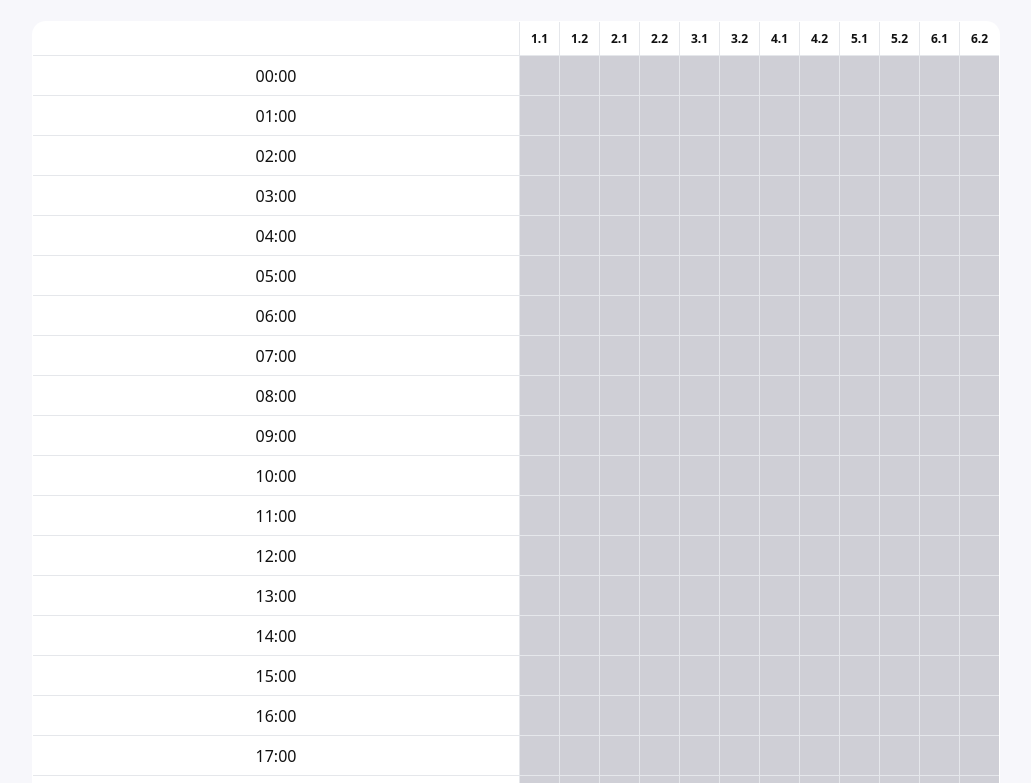
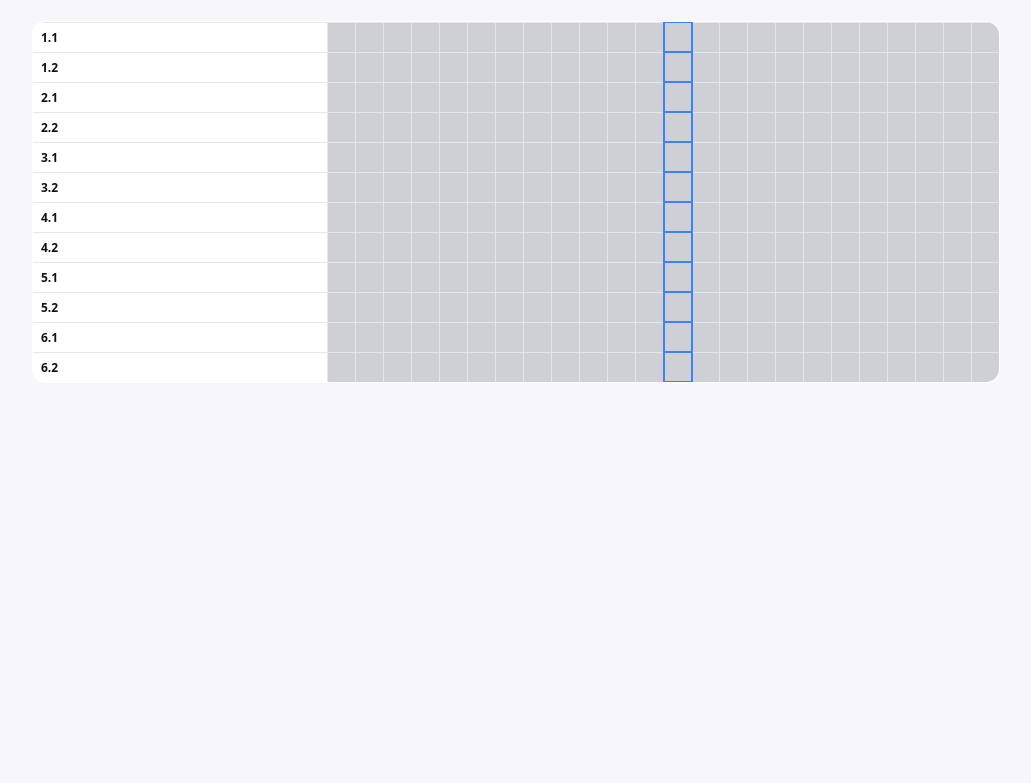
Before and after one commit to xainse/krop-electro-schedule, a plain HTML site: page index.html in a window 1280 px wide. Shown: the part 587-1370 px from the top of the page, without its empty margins (124-1155 px from the left). After the commit the page ends 1010 px from the top, so only its background shows below. Drawn offline with Linux system fonts and the light colour scheme; no server answers.

Commit message:
Оновлено таблицю всіх черг (версія 1.31)
- Змінено орієнтацію: черги по вертикалі, години по горизонталі
- Прибрано заголовки часу, залишено тільки заголовки черг
- Додано виділення стовпчика з активною годиною
- Зменшено розмір ячеек на 30%

```diff
--- a/index.html
+++ b/index.html
@@ -84,23 +84,6 @@
     </div>
     <div class="overview-table">
       <table id="overviewTable" aria-label="Таблиця графіків відключень для всіх черг">
-        <thead>
-          <tr>
-            <th class="cell-hour"></th>
-            <th class="cell-queue">1.1</th>
-            <th class="cell-queue">1.2</th>
-            <th class="cell-queue">2.1</th>
-            <th class="cell-queue">2.2</th>
-            <th class="cell-queue">3.1</th>
-            <th class="cell-queue">3.2</th>
-            <th class="cell-queue">4.1</th>
-            <th class="cell-queue">4.2</th>
-            <th class="cell-queue">5.1</th>
-            <th class="cell-queue">5.2</th>
-            <th class="cell-queue">6.1</th>
-            <th class="cell-queue">6.2</th>
-          </tr>
-        </thead>
         <tbody id="overviewTableBody">
           <!-- Ячейки будуть додані через JavaScript -->
         </tbody>
@@ -110,7 +93,7 @@
 
   <script>
     // Версія коду - оновлюється після кожної зміни
-    const VERSION = '1.30';
+    const VERSION = '1.31';
 
     const titleEl = document.querySelector('.title');
     const queueSelect = document.getElementById('queueSelect');
@@ -428,6 +411,33 @@
       if (currentCell) {
         currentCell.classList.add('active');
       }
+
+      // Оновлюємо виділення активної години в таблиці
+      updateActiveHourInTable();
+    }
+
+    // Функція для оновлення виділення активної години в таблиці
+    function updateActiveHourInTable() {
+      if (!overviewTableBody) return;
+
+      const now = new Date();
+      const currentHour = now.getHours();
+
+      // Прибираємо виділення з усіх ячеек таблиці
+      const allTableCells = overviewTableBody.querySelectorAll('.cell-data');
+      allTableCells.forEach(cell => {
+        cell.classList.remove('active-hour');
+      });
+
+      // Додаємо виділення до всіх ячеек поточної години (всі рядки, одна колонка)
+      const rows = overviewTableBody.querySelectorAll('tr');
+      rows.forEach(row => {
+        // Пропускаємо першу ячейку (заголовок черги), тому індекс = currentHour + 1
+        const activeCell = row.querySelectorAll('.cell-data')[currentHour];
+        if (activeCell) {
+          activeCell.classList.add('active-hour');
+        }
+      });
     }
 
     // Функція для запиту дозволу на нотифікації
@@ -516,31 +526,43 @@
       // Список всіх черг у правильному порядку
       const allQueues = ['1.1', '1.2', '2.1', '2.2', '3.1', '3.2', '4.1', '4.2', '5.1', '5.2', '6.1', '6.2'];
 
+      // Отримуємо поточну годину для виділення активного стовпчика
+      const now = new Date();
+      const currentHour = now.getHours();
+
       // Очищаємо таблицю
       overviewTableBody.innerHTML = '';
 
-      // Створюємо рядки для кожної години (0-23)
-      for (let hour = 0; hour < 24; hour++) {
+      // Створюємо рядки для кожної черги
+      for (const queue of allQueues) {
         const row = document.createElement('tr');
 
-        // Додаємо заголовок з годиною
-        const hourCell = document.createElement('td');
-        hourCell.className = 'cell-hour';
-        hourCell.textContent = `${String(hour).padStart(2, '0')}:00`;
-        row.appendChild(hourCell);
+        // Додаємо заголовок з чергою
+        const queueCell = document.createElement('td');
+        queueCell.className = 'cell-queue';
+        queueCell.textContent = queue;
+        row.appendChild(queueCell);
 
-        // Додаємо ячейки для кожної черги
-        for (const queue of allQueues) {
+        // Отримуємо дані для цієї черги
+        const schedule = queuesData[queue];
+        let periods = null;
+        if (schedule) {
+          // Використовуємо normalizeTo24 для обробки даних
+          const data = { schedule: schedule };
+          periods = normalizeTo24(data);
+        }
+
+        // Додаємо ячейки для кожної години (0-23)
+        for (let hour = 0; hour < 24; hour++) {
           const cell = document.createElement('td');
           cell.className = 'cell-data';
 
-          // Отримуємо дані для цієї черги
-          const schedule = queuesData[queue];
-          if (schedule) {
-            // Використовуємо normalizeTo24 для обробки даних
-            const data = { schedule: schedule };
-            const periods = normalizeTo24(data);
+          // Додаємо клас active для поточної години
+          if (hour === currentHour) {
+            cell.classList.add('active-hour');
+          }
 
+          if (periods) {
             // Отримуємо два півгодинні періоди для цієї години
             const firstHalf = periods[hour * 2];
             const secondHalf = periods[hour * 2 + 1];
@@ -567,6 +589,9 @@
 
         overviewTableBody.appendChild(row);
       }
+
+      // Оновлюємо виділення активної години після рендерингу
+      updateActiveHourInTable();
     }
 
     async function load() {
--- a/styles.css
+++ b/styles.css
@@ -282,34 +282,31 @@ button:active {
   border: 1px solid var(--ring);
 }
 
-.overview-table th.cell-hour {
+.overview-table td.cell-queue {
   background: var(--card-bg);
   color: var(--card-fg);
   font-size: 12px;
   font-weight: 600;
-  padding: 8px;
-  min-width: 50px;
+  padding: 6px 8px;
+  min-width: 45px;
   position: sticky;
   left: 0;
   z-index: 2;
-}
-
-.overview-table th.cell-queue {
-  background: var(--card-bg);
-  color: var(--card-fg);
-  font-size: 12px;
-  font-weight: 600;
-  padding: 8px 4px;
-  min-width: 40px;
+  text-align: left;
 }
 
 .overview-table td.cell-data {
   aspect-ratio: 1;
-  width: 40px;
-  height: 40px;
+  width: 28px;
+  height: 28px;
   padding: 0;
   background: var(--unknown-bg);
   transition: background-color 0.2s ease;
+}
+
+.overview-table td.cell-data.active-hour {
+  border: 2px solid #3b82f6;
+  box-shadow: 0 0 0 1px rgba(59, 130, 246, 0.3);
 }
 
 .overview-table td.cell-data.state-on {
@@ -334,19 +331,13 @@ button:active {
 
 @media (max-width: 768px) {
   .overview-table td.cell-data {
-    width: 30px;
-    height: 30px;
+    width: 20px;
+    height: 20px;
   }
 
-  .overview-table th.cell-queue {
+  .overview-table td.cell-queue {
     font-size: 11px;
-    padding: 6px 2px;
-    min-width: 30px;
-  }
-
-  .overview-table th.cell-hour {
-    font-size: 11px;
-    padding: 6px;
-    min-width: 40px;
+    padding: 4px 6px;
+    min-width: 35px;
   }
 }
```
Also changed, not shown: CHANGELOG.md.
